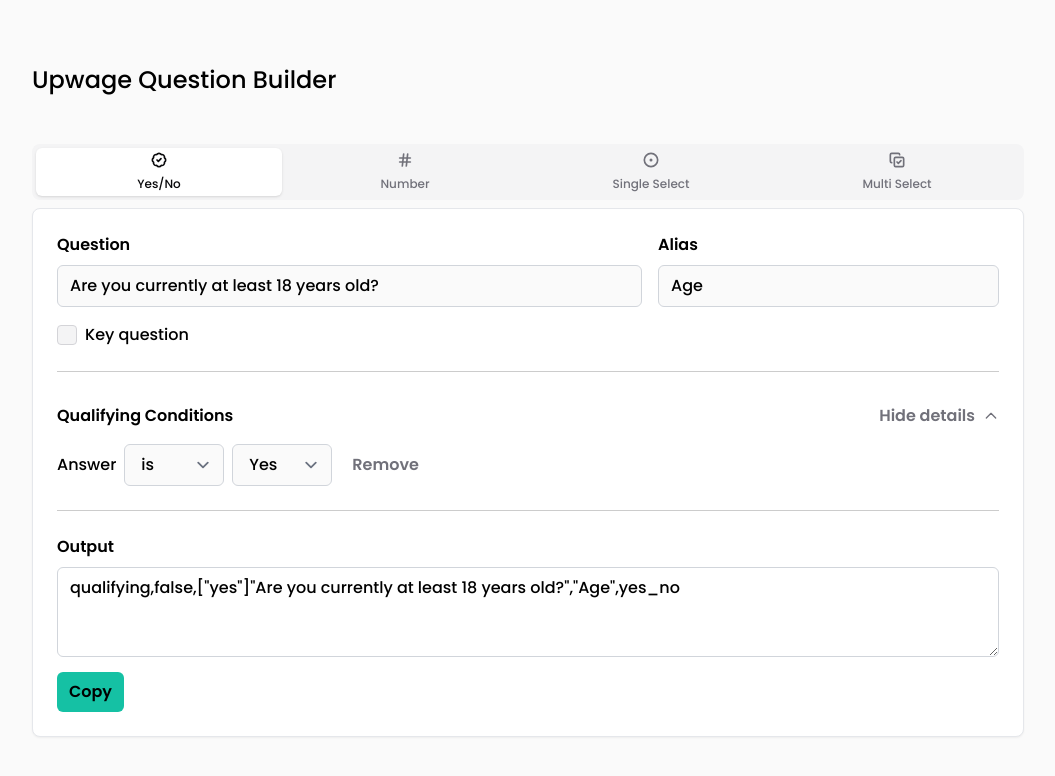
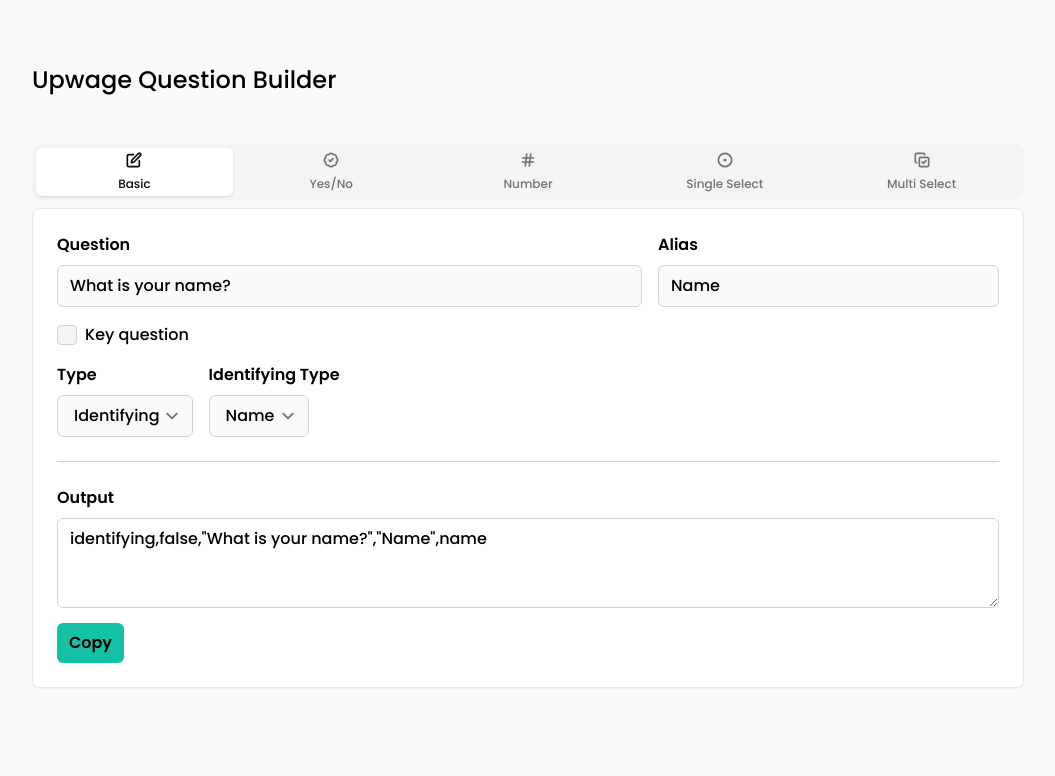
Before and after one commit to nweii/upwage-question-builder, a Next.js app: page / in a window 1280 px wide. Shown: the top 776 px of the page, without its empty margins (112-1167 px from the left). Built offline with nearby package versions, Linux system fonts and the light colour scheme.

Commit message:
feat: add basic form type

```diff
--- a/app/page.js
+++ b/app/page.js
@@ -5,8 +5,29 @@
   return (
     <main className="container mx-auto flex min-h-screen max-w-screen-lg flex-col gap-y-12 p-4">
       <h1 className="text-2xl">Upwage Question Builder</h1>
-      <Tabs defaultValue="yes_no" className="w-full">
-        <TabsList className="grid h-auto w-full grid-cols-4">
+      <Tabs defaultValue="basic" className="w-full">
+        <TabsList className="grid h-auto w-full grid-cols-5">
+          <TabsTrigger
+            value="basic"
+            className="flex flex-col items-center justify-center gap-1"
+          >
+            <svg
+              xmlns="http://www.w3.org/2000/svg"
+              width="16"
+              height="16"
+              viewBox="0 0 24 24"
+              fill="none"
+              stroke="currentColor"
+              strokeWidth="2.5"
+              strokeLinecap="round"
+              strokeLinejoin="round"
+              className="sm:mb-1"
+            >
+              <path d="M11 4H4a2 2 0 0 0-2 2v14a2 2 0 0 0 2 2h14a2 2 0 0 0 2-2v-7" />
+              <path d="M18.5 2.5a2.121 2.121 0 0 1 3 3L12 15l-4 1 1-4 9.5-9.5z" />
+            </svg>
+            <span className="text-xs">Basic</span>
+          </TabsTrigger>
           <TabsTrigger
             value="yes_no"
             className="flex flex-col items-center justify-center gap-1"
@@ -95,6 +116,9 @@
             <span className="text-xs">Multi Select</span>
           </TabsTrigger>
         </TabsList>
+        <TabsContent value="basic">
+          <QuestionForm type="basic" />
+        </TabsContent>
         <TabsContent value="yes_no">
           <QuestionForm type="yes_no" />
         </TabsContent>
--- a/components/QuestionForm.js
+++ b/components/QuestionForm.js
@@ -21,6 +21,8 @@
   const [choices, setChoices] = useState(
     config.options.answerOptions || [{ value: "", label: "" }],
   );
+  const [basicQuestionType, setBasicQuestionType] = useState("identifying");
+  const [basicIdentifyingType, setBasicIdentifyingType] = useState("name");
 
   // Ref declarations for choice selection dropdown
   const newChoiceInputRef = useRef(null);
@@ -93,6 +95,33 @@
     } catch (err) {
       console.error("Failed to copy text: ", err);
     }
+  };
+
+  const renderBasicTypeInputs = () => {
+    if (type !== "basic") return null;
+
+    return (
+      <div className="mt-4 flex items-center gap-4">
+        <div className="flex flex-col">
+          <label className="mb-2 block font-bold">Type</label>
+          <CustomSelect
+            value={basicQuestionType}
+            onChange={setBasicQuestionType}
+            options={config.options.questionTypes}
+          />
+        </div>
+        {basicQuestionType === "identifying" && (
+          <div className="flex flex-col">
+            <label className="mb-2 block font-bold">Identifying Type</label>
+            <CustomSelect
+              value={basicIdentifyingType}
+              onChange={setBasicIdentifyingType}
+              options={config.options.identifyingTypes}
+            />
+          </div>
+        )}
+      </div>
+    );
   };
 
   const renderChoices = () => {
@@ -176,6 +205,17 @@
 
   // useEffect hooks
   useEffect(() => {
+    if (type === "basic") {
+      setOutput(
+        config.generateOutput(
+          question,
+          alias,
+          isKeyQuestion,
+          basicQuestionType,
+          basicIdentifyingType,
+        ),
+      );
+    } else {
       setOutput(
         config.generateOutput(
           question,
@@ -185,7 +225,18 @@
           choices,
         ),
       );
-  }, [question, alias, isKeyQuestion, conditions, config, choices]);
+    }
+  }, [
+    question,
+    alias,
+    isKeyQuestion,
+    conditions,
+    choices,
+    config,
+    type,
+    basicQuestionType,
+    basicIdentifyingType,
+  ]);
 
   useEffect(() => {
     setCopyStatus("Copy");
@@ -237,9 +288,14 @@
             )}
         </div>
       </div>
+      {renderBasicTypeInputs()}
       {renderChoices()}
+      {/* Show the qualifying conditions section for all types except Basic */}
+      {type !== "basic" && (
+        <>
           <hr />
           <div className="my-4">
+            {/* Qualifying Conditions section */}
             <div className="mb-2 flex items-center justify-between">
               <h3 className="font-bold">Qualifying Conditions</h3>
               <Button
@@ -273,7 +329,9 @@
                     key={index}
                     type={type}
                     condition={condition}
-                onChange={(newValue) => handleConditionChange(index, newValue)}
+                    onChange={(newValue) =>
+                      handleConditionChange(index, newValue)
+                    }
                     onRemove={() => removeCondition(index)}
                     options={{
                       ...config.options,
@@ -290,7 +348,10 @@
               </div>
             )}
           </div>
+        </>
+      )}
       <hr />
+      {/* Output snippet section */}
       <div className="mt-4">
         <h3 className="mb-2 font-bold">Output</h3>
         <textarea
--- a/config/questionTypes.js
+++ b/config/questionTypes.js
@@ -1,4 +1,5 @@
 import {
+  generateBasicOutput,
   generateYesNoOutput,
   generateNumberOutput,
   generateSingleSelectOutput,
@@ -7,6 +8,23 @@
 import { Checkbox } from "../components/FormComponents";
 
 export const questionTypes = {
+  basic: {
+    type: "basic",
+    initialQuestion: "What is your name?",
+    initialAlias: "Name",
+    options: {
+      questionTypes: [
+        { value: "identifying", label: "Identifying" },
+        { value: "behavioral", label: "Behavioral" },
+      ],
+      identifyingTypes: [
+        { value: "name", label: "Name" },
+        { value: "email", label: "Email" },
+        { value: "phone", label: "Phone" },
+      ],
+    },
+    generateOutput: generateBasicOutput,
+  },
   yes_no: {
     type: "yes_no",
     initialQuestion: "Are you currently at least 18 years old?",
--- a/utils/outputGenerators.js
+++ b/utils/outputGenerators.js
@@ -1,3 +1,20 @@
+export const generateBasicOutput = (
+  question,
+  alias,
+  isKeyQuestion,
+  questionType,
+  identifyingType,
+) => {
+  const prefix = questionType || "identifying";
+  let output = `${prefix},${isKeyQuestion},\"${question}\",\"${alias}\"`;
+
+  if (questionType === "identifying") {
+    output += `,${identifyingType || "name"}`;
+  }
+
+  return output;
+};
+
 export const generateYesNoOutput = (
   question,
   alias,
```
Lines whose indentation alone changed are shown as unchanged.
